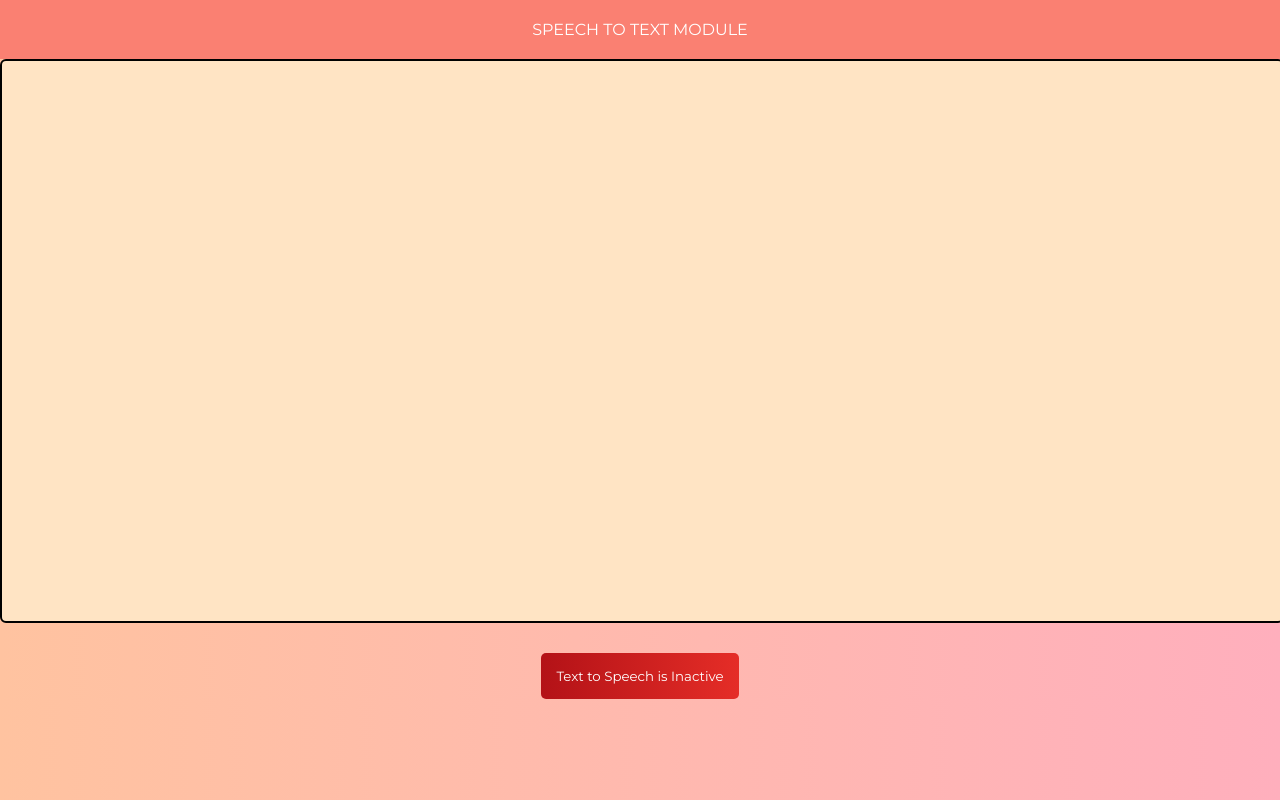
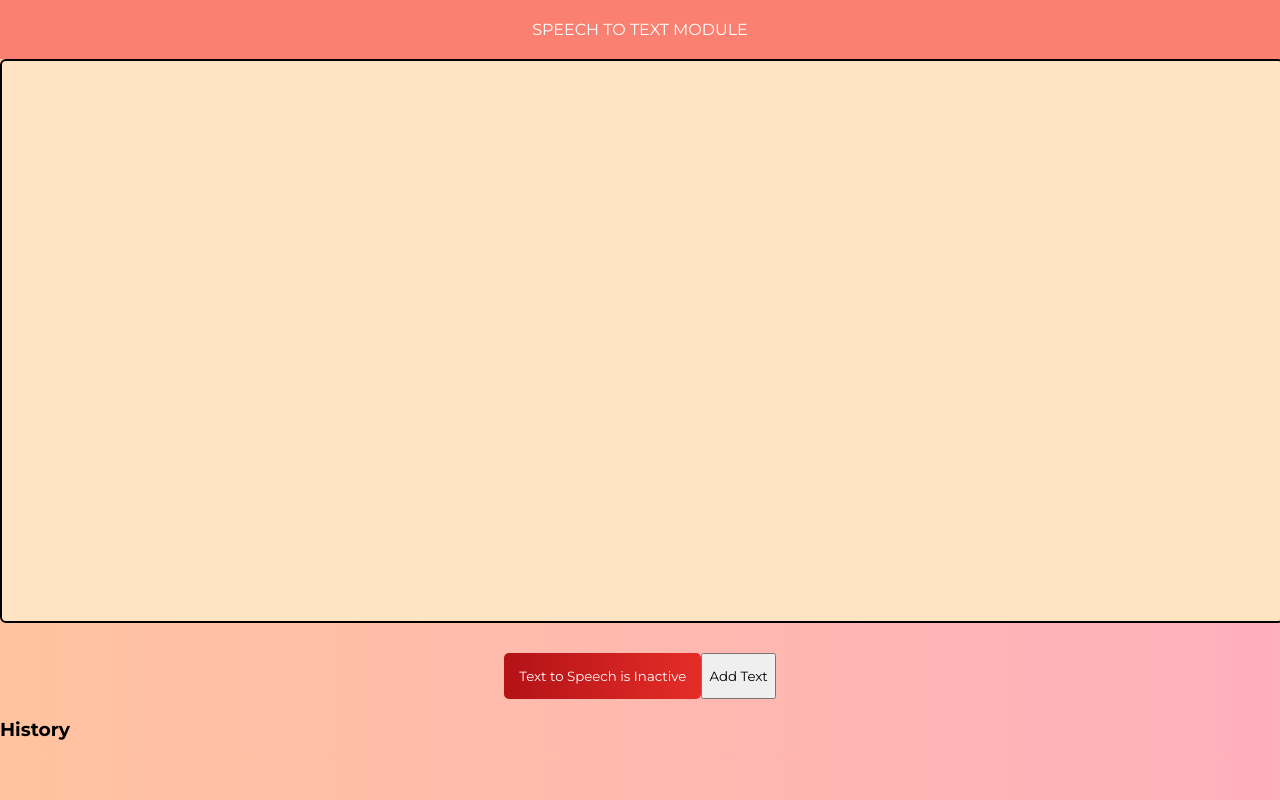
Before and after one commit to Trishan8-sudo/Speech-Recognition-Website, a plain HTML site: page index.html in a window 1280 px wide. Drawn offline with Linux system fonts and the light colour scheme; a web font is replaced by a local one.

Commit message:
Update index.html
Added History Tab to keep track of previous outputs

```diff
--- a/index.html
+++ b/index.html
@@ -16,6 +16,12 @@
 
   <div class="action-btn">
     <button class="inactive">Text to Speech is Inactive</button>
+    <button class="add-btn">Add Text</button>
+  </div>
+
+  <div class="history">
+    <h3>History</h3>
+    <ul class="history-list"></ul>
   </div>
 
   <script src="script.js"></script>
```
